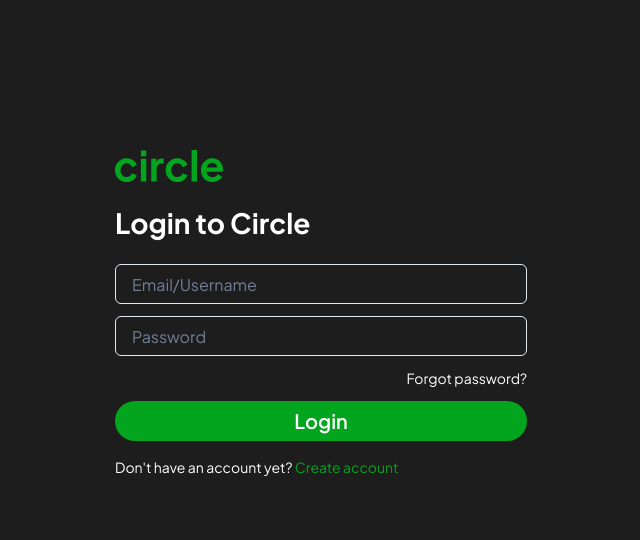
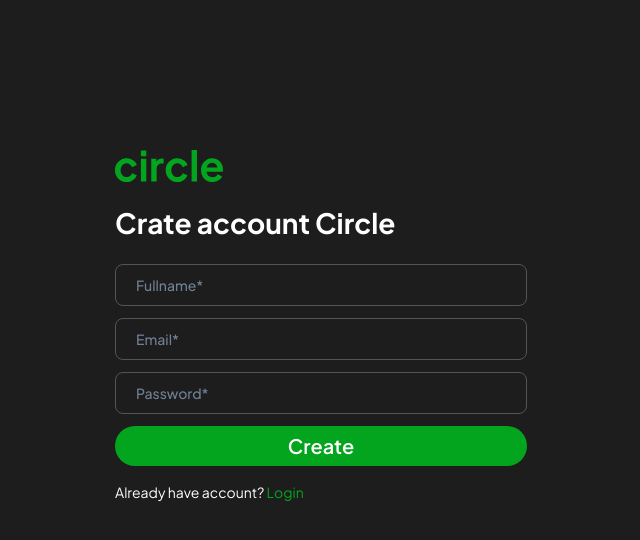
Before and after one commit to denbahrul/circle-app, a React (Vite) app in the folder circle-app-frontend/: page /register in a window 1280 px wide. Shown: the top 540 px of the page, without its empty margins (319-959 px from the left). Built offline with nearby package versions, Linux system fonts and the light colour scheme.

Commit message:
Creating Auth UI and React Routing

```diff
--- a/circle-app-frontend/package.json
+++ b/circle-app-frontend/package.json
@@ -15,7 +15,8 @@
     "@emotion/styled": "^11.13.0",
     "framer-motion": "^11.3.31",
     "react": "^18.3.1",
-    "react-dom": "^18.3.1"
+    "react-dom": "^18.3.1",
+    "react-router-dom": "^6.26.1"
   },
   "devDependencies": {
     "@eslint/js": "^9.9.0",
--- a/circle-app-frontend/src/app/App.tsx
+++ b/circle-app-frontend/src/app/App.tsx
@@ -1,8 +1,7 @@
-import LoginForm from "../features/auth/components/login-form";
-import Login from "./pages/auth/login";
+import RouterApp from "./router";
 
 function App() {
-  return <Login />;
+  return <RouterApp />;
 }
 
 export default App;
--- a/circle-app-frontend/src/app/pages/auth/forgot-password.tsx
+++ b/circle-app-frontend/src/app/pages/auth/forgot-password.tsx
@@ -0,0 +1,10 @@
+import { Box } from "@chakra-ui/react";
+import ForgotPasswordForm from "../../../features/auth/components/forgot-password-form";
+
+export default function ForgotPassword() {
+  return (
+    <Box display="flex" justifyContent="center" justifyItems="center" marginTop={150} paddingX={8}>
+      <ForgotPasswordForm />
+    </Box>
+  );
+}
--- a/circle-app-frontend/src/app/pages/auth/register.tsx
+++ b/circle-app-frontend/src/app/pages/auth/register.tsx
@@ -0,0 +1,10 @@
+import { Box } from "@chakra-ui/react";
+import RegisterForm from "../../../features/auth/components/register-form";
+
+export default function Register() {
+  return (
+    <Box display="flex" justifyContent="center" justifyItems="center" marginTop={150} paddingX={8}>
+      <RegisterForm />
+    </Box>
+  );
+}
--- a/circle-app-frontend/src/app/pages/auth/reset-password.tsx
+++ b/circle-app-frontend/src/app/pages/auth/reset-password.tsx
@@ -0,0 +1,10 @@
+import { Box } from "@chakra-ui/react";
+import ResetPasswordForm from "../../../features/auth/components/reset-password-form";
+
+export default function ResetPassword() {
+  return (
+    <Box display="flex" justifyContent="center" justifyItems="center" marginTop={150} paddingX={8}>
+      <ResetPasswordForm />
+    </Box>
+  );
+}
--- a/circle-app-frontend/src/app/router.tsx
+++ b/circle-app-frontend/src/app/router.tsx
@@ -0,0 +1,19 @@
+import { BrowserRouter, Route, Routes } from "react-router-dom";
+import ForgotPassword from "./pages/auth/forgot-password";
+import Login from "./pages/auth/login";
+import Register from "./pages/auth/register";
+import ResetPassword from "./pages/auth/reset-password";
+
+export default function RouterApp() {
+  return (
+    <BrowserRouter>
+      <Routes>
+        <Route path="/" element={<Login />} />
+        <Route path="/login" element={<Login />} />
+        <Route path="/register" element={<Register />} />
+        <Route path="/forgot-password" element={<ForgotPassword />} />
+        <Route path="/reset-password" element={<ResetPassword />} />
+      </Routes>
+    </BrowserRouter>
+  );
+}
--- a/circle-app-frontend/src/config/chakra-theme.tsx
+++ b/circle-app-frontend/src/config/chakra-theme.tsx
@@ -4,7 +4,9 @@ const themeConfig: ThemeOverride = {
   colors: {
     brand: {
       green: "#04A51E",
+      "green-dark": "#005E0E",
       background: "#1D1D1D",
+      borderAbu: "#545454",
     },
   },
   fonts: {
@@ -23,6 +25,11 @@ const themeConfig: ThemeOverride = {
         rounded: "full",
       },
     },
+    Input: {
+      variants: {
+        base: {},
+      },
+    },
   },
 };
 
--- /dev/null
+++ b/circle-app-frontend/src/features/auth/components/forgot-password-form.tsx
@@ -0,0 +1,26 @@
+import { Box, Image, Text, Input, Button, FormControl } from "@chakra-ui/react";
+import { Link } from "react-router-dom";
+
+export default function ForgotPasswordForm() {
+  return (
+    <Box color={"white"} width={"brand.form"}>
+      <Image src="/logo.svg" alt="Circle Logo" />
+      <Text as={"h1"} fontSize={28} fontWeight={700} marginY={5}>
+        Forgot password
+      </Text>
+      <FormControl display={"flex"} flexDirection={"column"} gap={"12px"}>
+        <Input type="email" placeholder="Email*" rounded={8} padding={5} fontSize={14} fontWeight={500} borderColor={"brand.borderAbu"} />
+        <Button backgroundColor={"brand.green"} color={"white"} fontSize={20}>
+          Send Intruction
+        </Button>
+      </FormControl>
+      <Text fontSize={14} marginTop={4}>
+        Already have account?{" "}
+        <Text as={"span"} color={"brand.green"}>
+          {" "}
+          <Link to="/login"> Login</Link>
+        </Text>
+      </Text>
+    </Box>
+  );
+}
--- a/circle-app-frontend/src/features/auth/components/login-form.tsx
+++ b/circle-app-frontend/src/features/auth/components/login-form.tsx
@@ -1,6 +1,12 @@
 import { Box, Image, Text, Input, Button, FormControl } from "@chakra-ui/react";
+import { Link } from "react-router-dom";
 
 export default function LoginForm() {
+  const buttonStyle = {
+    backgroundColor: "brand.green",
+    color: "white",
+    fontSize: "20px",
+  };
   return (
     <Box color={"white"} width={"brand.form"}>
       <Image src="/logo.svg" alt="Circle Logo" />
@@ -8,20 +14,18 @@ export default function LoginForm() {
         Login to Circle
       </Text>
       <FormControl display={"flex"} flexDirection={"column"} gap={"12px"}>
-        <Input placeholder="Email/Username" />
-        <Input placeholder="Password" />
+        <Input placeholder="Email/Username*" rounded={8} padding={5} fontSize={14} fontWeight={500} borderColor={"brand.borderAbu"} />
+        <Input placeholder="Password" rounded={8} padding={5} fontSize={14} fontWeight={500} borderColor={"brand.borderAbu"} />
         <Text textAlign={"end"} fontSize={14}>
           Forgot password?
         </Text>
-        <Button backgroundColor={"brand.green"} color={"white"} fontSize={20}>
-          Login
-        </Button>
+        <Button sx={buttonStyle}>Login</Button>
       </FormControl>
       <Text fontSize={14} marginTop={4}>
         Don't have an account yet?{" "}
         <Text as={"span"} color={"brand.green"}>
           {" "}
-          Create account
+          <Link to="/register">Create account</Link>
         </Text>
       </Text>
     </Box>
--- /dev/null
+++ b/circle-app-frontend/src/features/auth/components/register-form.tsx
@@ -0,0 +1,28 @@
+import { Box, Image, Text, Input, Button, FormControl } from "@chakra-ui/react";
+import { Link } from "react-router-dom";
+
+export default function RegisterForm() {
+  return (
+    <Box color={"white"} width={"brand.form"}>
+      <Image src="/logo.svg" alt="Circle Logo" />
+      <Text as={"h1"} fontSize={28} fontWeight={700} marginY={5}>
+        Crate account Circle
+      </Text>
+      <FormControl display={"flex"} flexDirection={"column"} gap={"12px"}>
+        <Input type="text" placeholder="Fullname*" rounded={8} padding={5} fontSize={14} fontWeight={500} borderColor={"brand.borderAbu"} />
+        <Input type="email" placeholder="Email*" rounded={8} padding={5} fontSize={14} fontWeight={500} borderColor={"brand.borderAbu"} />
+        <Input type="password" placeholder="Password*" rounded={8} padding={5} fontSize={14} fontWeight={500} borderColor={"brand.borderAbu"} />
+        <Button backgroundColor={"brand.green"} color={"white"} fontSize={20}>
+          Create
+        </Button>
+      </FormControl>
+      <Text fontSize={14} marginTop={4}>
+        Already have account?{" "}
+        <Text as={"span"} color={"brand.green"}>
+          {" "}
+          <Link to="/login"> Login</Link>
+        </Text>
+      </Text>
+    </Box>
+  );
+}
--- /dev/null
+++ b/circle-app-frontend/src/features/auth/components/reset-password-form.tsx
@@ -0,0 +1,19 @@
+import { Box, Image, Text, Input, Button, FormControl } from "@chakra-ui/react";
+
+export default function ResetPasswordForm() {
+  return (
+    <Box color={"white"} width={"brand.form"}>
+      <Image src="/logo.svg" alt="Circle Logo" />
+      <Text as={"h1"} fontSize={28} fontWeight={700} marginY={5}>
+        Reset password
+      </Text>
+      <FormControl display={"flex"} flexDirection={"column"} gap={"12px"}>
+        <Input type="password" placeholder="New Password*" rounded={8} padding={5} fontSize={14} fontWeight={500} borderColor={"brand.borderAbu"} />
+        <Input type="password" placeholder="Confirm New Password*" rounded={8} padding={5} fontSize={14} fontWeight={500} borderColor={"brand.borderAbu"} />
+        <Button backgroundColor={"brand.green"} color={"white"} fontSize={20}>
+          Create New Password
+        </Button>
+      </FormControl>
+    </Box>
+  );
+}
```
Also changed, not shown: 1 other file (tests, documents, lock files or other folders).
